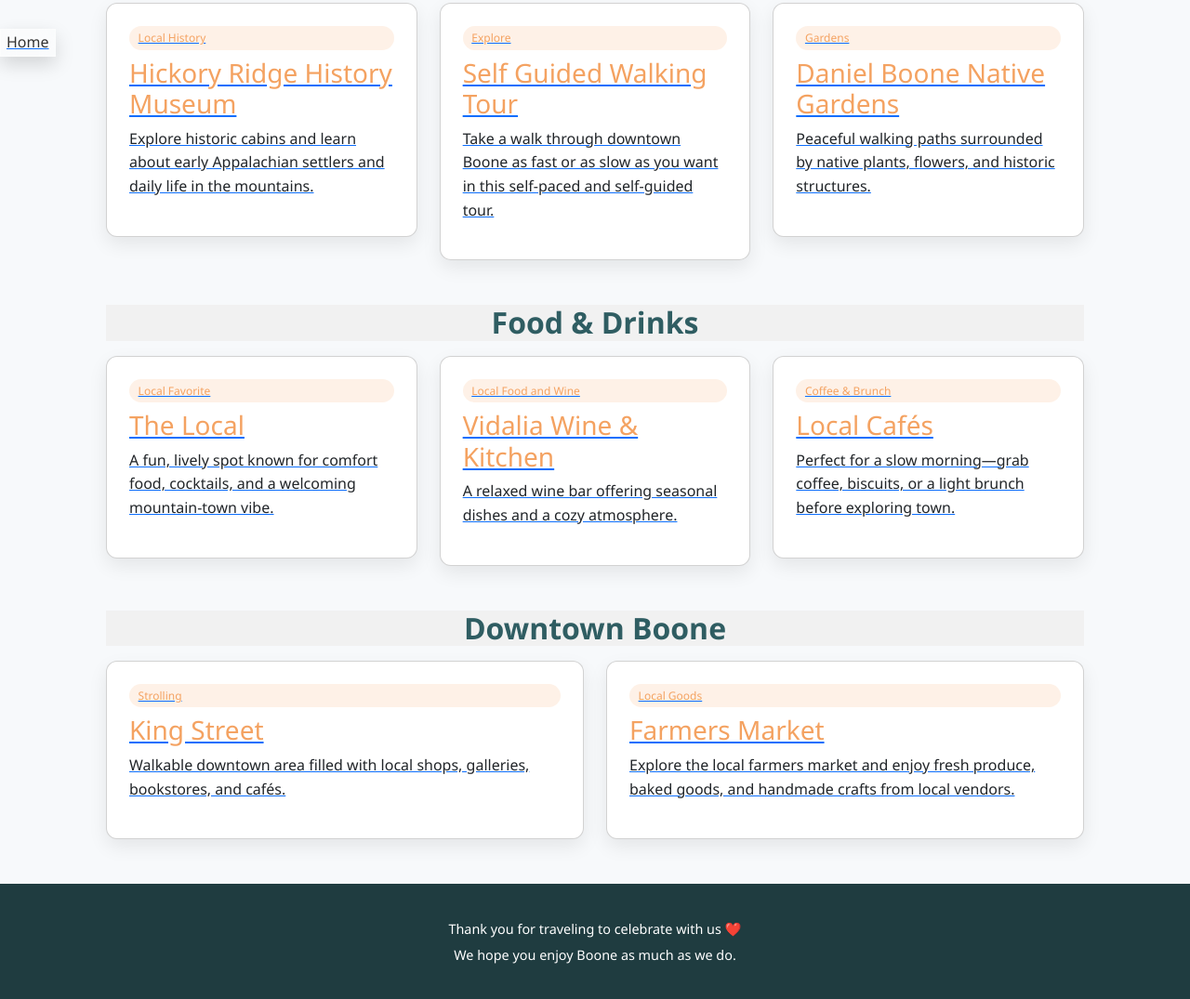
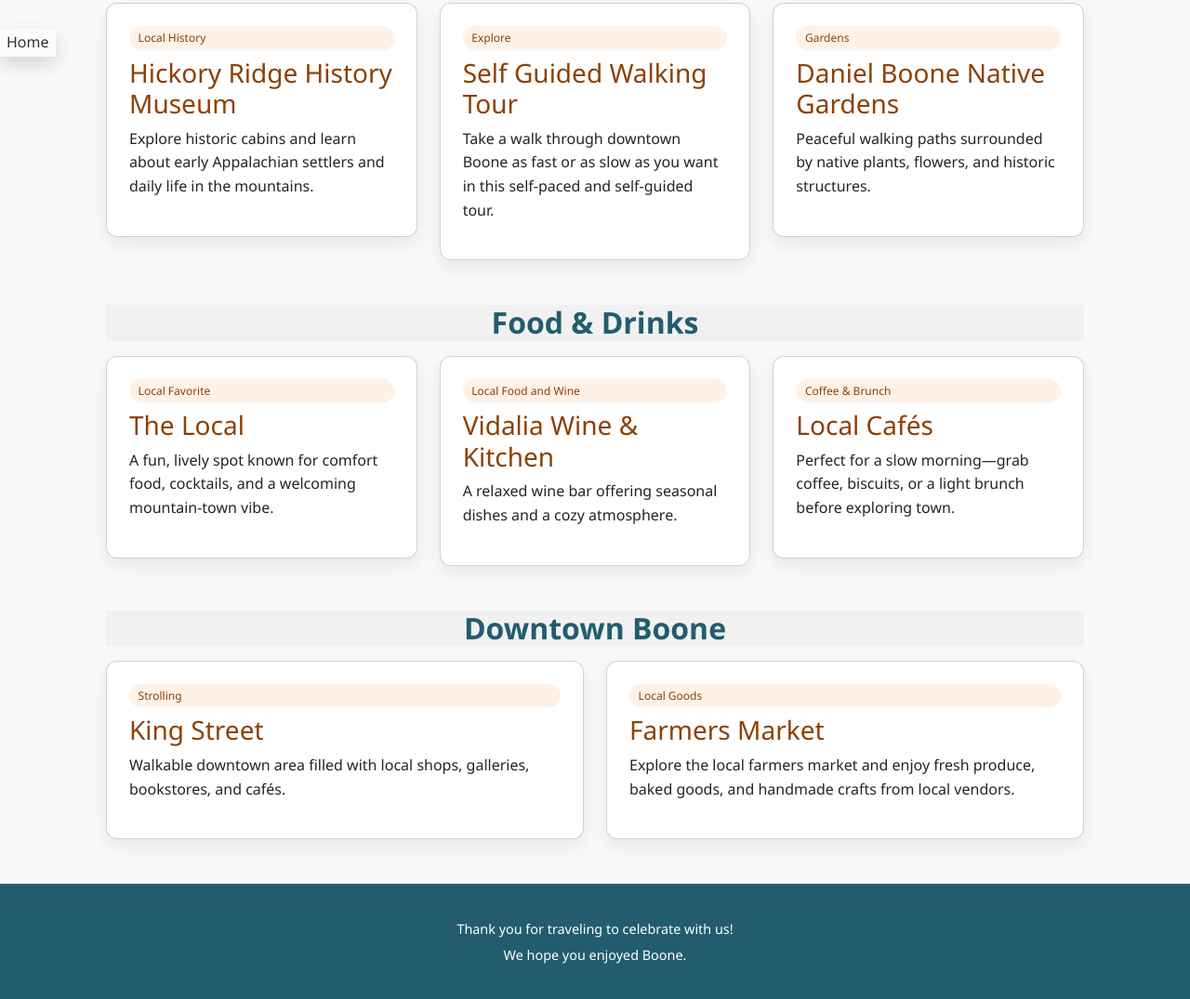
Before and after one commit to JoshuaAndKambrie2027/WeddingWebsite, a website: page templates/about-the-area.html in a window 1280 px wide. Shown: the part 739-1814 px from the top of the page at 93% size. Drawn offline with nearby package versions, Linux system fonts and the light colour scheme.

Commit message:
Updated Color Scheme and Removed Text Underlines About-The-AreaPage

```diff
--- a/templates/about-the-area.css
+++ b/templates/about-the-area.css
@@ -1,6 +1,6 @@
 :root {
-  --primary: #2f5d62; /* mountain green */
-  --secondary: #f4a261; /* warm accent */
+  --primary: #215D6E; /* mountain green */
+  --secondary: #8D4004; /* warm accent */
   --background: #f7f9fb;
   --text: #2b2b2b;
   --card: #ffffff;
@@ -54,7 +54,7 @@
 }
 
 .section-header-bg-color {
-  background-color: #f1f1f1; /* Your specific color code */
+  background-color: #f1f1f1;
 }
 
 header h1 {
@@ -121,7 +121,7 @@
 }
 
 footer {
-  background: #1f3c40;
+  background: #215D6E;
   color: white;
   text-align: center;
   padding: 2rem 1rem;
@@ -132,6 +132,11 @@
   margin: 0.3rem 0;
 }
 
+a {
+  text-decoration: none;
+}
+
+
 @media (max-width: 600px) {
   header h1 {
     font-size: 2.2rem;
--- a/templates/about-the-area.html
+++ b/templates/about-the-area.html
@@ -219,8 +219,8 @@
     </main>
 
     <footer>
-      <p>Thank you for traveling to celebrate with us ❤️</p>
-      <p>We hope you enjoy Boone as much as we do.</p>
+      <p>Thank you for traveling to celebrate with us!</p>
+      <p>We hope you enjoyed Boone.</p>
     </footer>
 
     <!---return to home button--->
```
